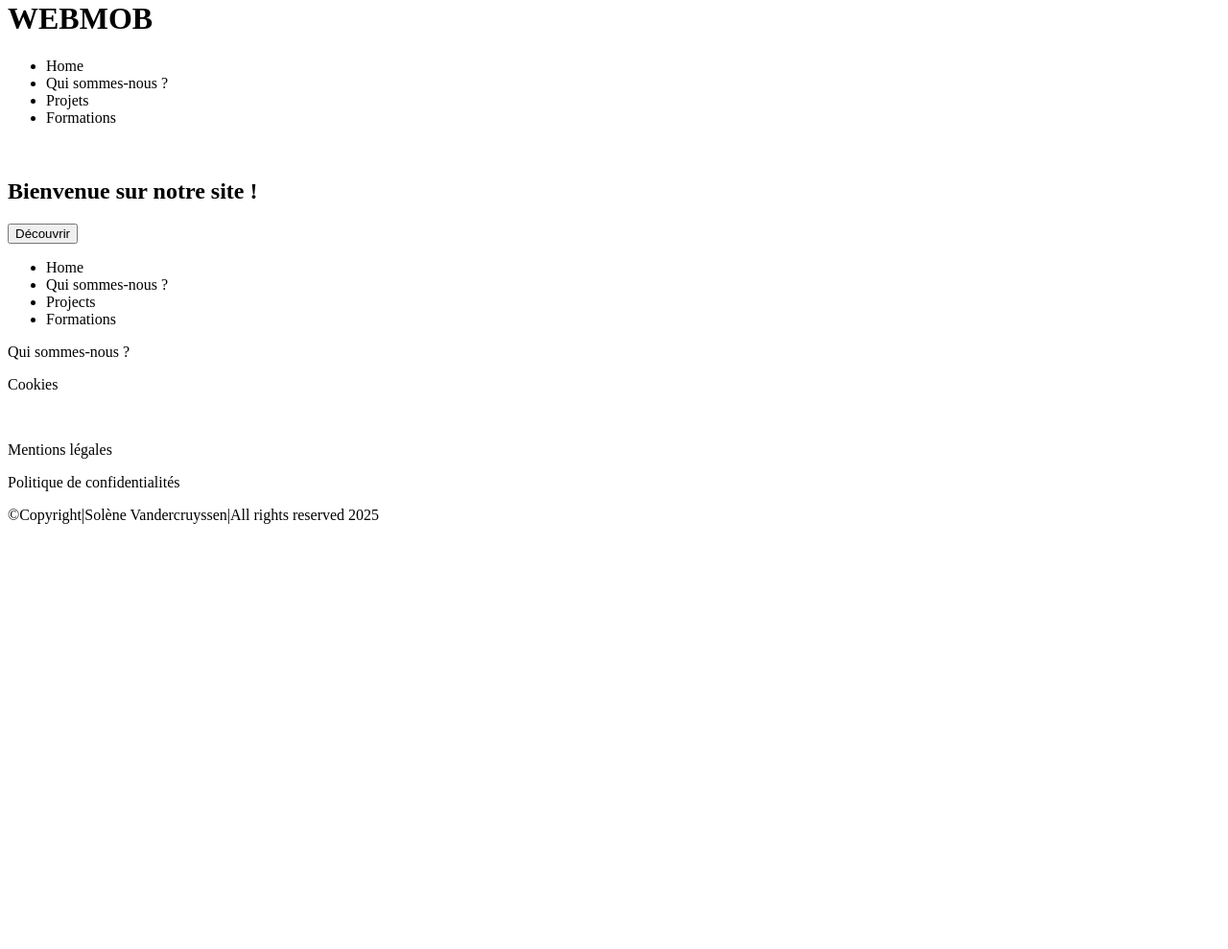
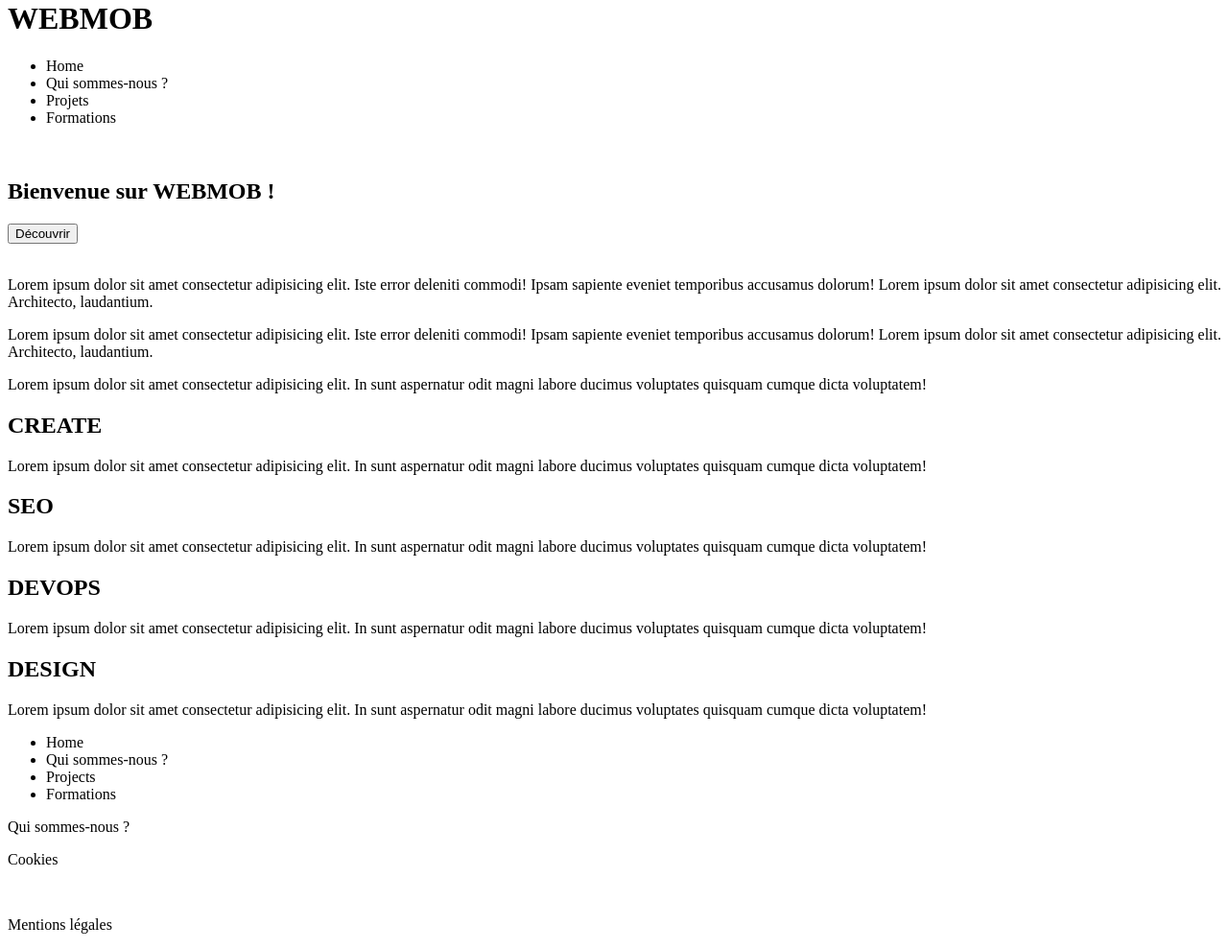
Before and after one commit to SoleneVandercruyssen/Projet2, a PHP site: page / in a window 1280 px wide. Shown: the part 332-1321 px from the top of the page at 96% size. Before the commit the page ends 878 px from the top, so only its background shows below. Run offline with PHP 8.4, Linux system fonts and the light colour scheme.

Commit message:
docs news

```diff
--- a/index.html
+++ b/index.html
@@ -33,17 +33,113 @@
 </div>
 
     <main>
-<section>
+<section  id="presentation"  class="section1">
     <div>
         <div>
             <img src="" alt="">
-            <h1>Bienvenue sur notre site !</h1>
+            <h1>Bienvenue sur WEBMOB !</h1>
             <button type="button">Découvrir</button>
         </div>
     </div>
 </section>
+<section  id="section2"  class="section1">
+    <div>
+        <div>
+            <img src="" alt="">
+        </div>
+    </div>
+</section>
+<section  id="section3"  class="section1">
+    <div>
+        <div class="paragraphes" id="paragraphe1"  >
+            <p>Lorem ipsum dolor sit amet consectetur adipisicing elit. Iste error deleniti commodi! Ipsam sapiente eveniet temporibus accusamus dolorum! Lorem ipsum dolor sit amet consectetur adipisicing elit. Architecto, laudantium.</p>
+        </div>
+        <div class="paragraphes" id="paragraphe2" >
+            <p>Lorem ipsum dolor sit amet consectetur adipisicing elit. Iste error deleniti commodi! Ipsam sapiente eveniet temporibus accusamus dolorum! Lorem ipsum dolor sit amet consectetur adipisicing elit. Architecto, laudantium.</p>
+        </div>
+    </div>
+</section>
+
+<section  id="section4"  class="section1">
+    <div>
+        <div>
+            <p>Lorem ipsum dolor sit amet consectetur adipisicing elit. In sunt aspernatur odit magni labore ducimus voluptates quisquam cumque dicta voluptatem!</p>
+        </div>
+    </div>
+</section>
+
+<section   id="section5"  class="section1">
+    <div>
+        <div>
+            <h1>CREATE</h1>
+            <p>Lorem ipsum dolor sit amet consectetur adipisicing elit. In sunt aspernatur odit magni labore ducimus voluptates quisquam cumque dicta voluptatem!</p>
+        </div>
+    </div>
+    <div>
+        <div>
+            <h1>SEO</h1>
+            <p>Lorem ipsum dolor sit amet consectetur adipisicing elit. In sunt aspernatur odit magni labore ducimus voluptates quisquam cumque dicta voluptatem!</p>
+        </div>
+    </div>
+    <div>
+        <div>
+            <h1>DEVOPS</h1>
+            <p>Lorem ipsum dolor sit amet consectetur adipisicing elit. In sunt aspernatur odit magni labore ducimus voluptates quisquam cumque dicta voluptatem!</p>
+        </div>
+    </div>
+    <div>
+        <div>
+            <h1>DESIGN</h1>
+            <p>Lorem ipsum dolor sit amet consectetur adipisicing elit. In sunt aspernatur odit magni labore ducimus voluptates quisquam cumque dicta voluptatem!</p>
+        </div>
+    </div>
+</section>
+
+
+
+
+
+
+
+
+
+
+
+
+
+
+
+
+
+
+
+
+
+
+
+
+
+
+
+
+
+
+
+
+
+
+
+
+
+
+
+
+
+
+
+
+
     </main>
-
 
 
     <footer class="foot">
--- a/style.css
+++ b/style.css
@@ -11,7 +11,15 @@ body{
 
 /* Fonts */
 
+/* ? VERSION MOBILE */
 
+
+@media screen and (min-width: 390px) and (max-width: 900px){
+    body{
+        font-size: 14px;
+    }
+
+}
 
 /*-------------------------- Colors ------------------*/
 /* #2DBBD4 */ /* Blue */
```
